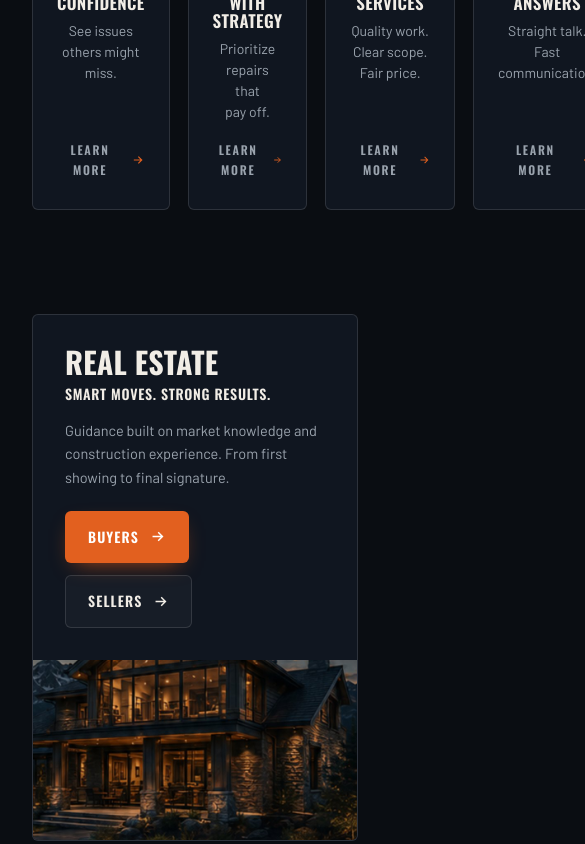
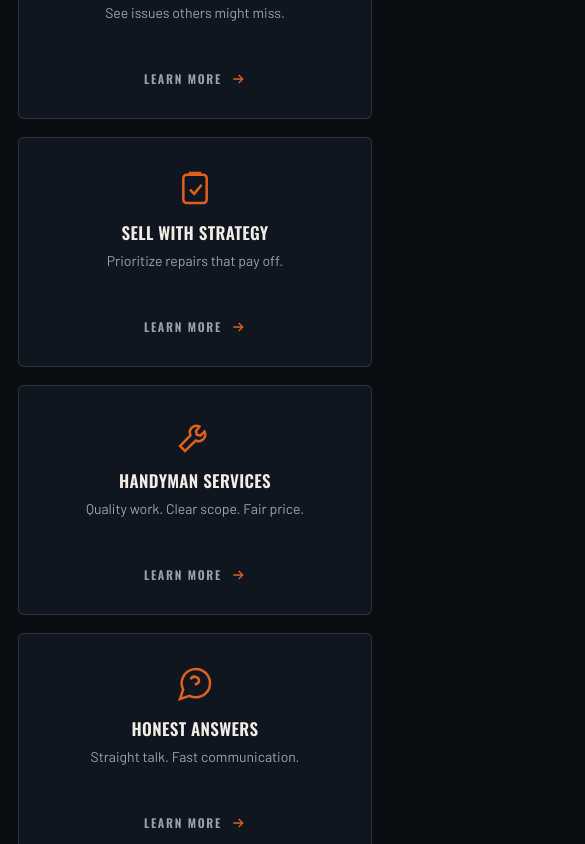
Before and after one commit to bchardy47-art/hre-utah, a Next.js app: page / in a window 390 px wide. Shown: the part 960-1804 px from the top of the page, 585 px wide, since content can reach past the window. Built offline with nearby package versions, Linux system fonts and the light colour scheme.

Commit message:
Fix mobile horizontal overflow

```diff
--- a/src/app/globals.css
+++ b/src/app/globals.css
@@ -42,9 +42,16 @@
   --shadow: 0 18px 40px -18px rgba(0,0,0,.7);
 }
 
-*{ box-sizing:border-box; }
-html{ scroll-behavior:smooth; }
+*,*::before,*::after{ box-sizing:border-box; }
+html{
+  scroll-behavior:smooth;
+  max-width:100%;
+  overflow-x:hidden;
+}
 body{
+  max-width:100%;
+  overflow-x:hidden;
+  position:relative;
   margin:0;
   background:var(--bg);
   color:var(--text);
@@ -54,7 +61,7 @@ body{
   -webkit-font-smoothing:antialiased;
   text-rendering:optimizeLegibility;
 }
-img{ display:block; max-width:100%; }
+img,svg,video,canvas{ display:block; max-width:100%; }
 a{ color:inherit; text-decoration:none; }
 /* default styling for classless (editor-added) prose links — never touches nav/footer/buttons */
 a:not([class]){ color:var(--orange); text-decoration:none; }
@@ -104,7 +111,7 @@ p:last-child{ margin-bottom:0; }
 .tick.center::after{ left:50%; transform:translateX(-50%); }
 
 /* ---------- Layout helpers ---------- */
-.container{ width:100%; max-width:var(--container); margin:0 auto; padding:0 32px; }
+.container{ width:100%; max-width:var(--container); margin:0 auto; padding:0 32px; overflow-x:hidden; }
 .section{ padding:64px 0; }
 .section.tight{ padding:48px 0; }
 .section.alt{ background:var(--bg-2); }
@@ -292,6 +299,7 @@ p:last-child{ margin-bottom:0; }
 /* ---------- Top nav (transparent overlay → solid on scroll) ---------- */
 .nav{
   position:fixed; top:0; left:0; right:0; z-index:60;
+  max-width:100%; overflow-x:hidden;
   background:transparent;
   border-bottom:1px solid transparent;
   transition:background .28s ease, border-color .28s ease, backdrop-filter .28s ease;
@@ -326,12 +334,13 @@ p:last-child{ margin-bottom:0; }
 .nav-burger svg{ width:22px; height:22px; }
 .mobile-menu{ display:none; }
 @media(max-width:980px){
-  .nav-inner{ grid-template-columns:1fr auto auto; column-gap:14px; }
+  .nav-inner{ grid-template-columns:minmax(0,1fr) auto auto; column-gap:14px; max-width:100%; }
   .nav-links{ display:none; }
   .nav-cta{ justify-self:auto; }
   .nav-burger{ display:inline-flex; }
   .mobile-menu{ display:flex; flex-direction:column;
     position:fixed; top:82px; left:0; right:0; z-index:59;
+    max-width:100%; overflow-x:hidden;
     background:rgba(9,10,12,.97); backdrop-filter:blur(14px) saturate(120%);
     border-bottom:1px solid var(--border); box-shadow:0 24px 40px -24px rgba(0,0,0,.85);
     padding:8px 0 18px;
@@ -348,7 +357,9 @@ p:last-child{ margin-bottom:0; }
   .mobile-menu .btn{ margin:16px 32px 4px; justify-content:center; }
 }
 @media(max-width:560px){
+  .container{ padding:0 18px; }
   .nav-cta{ display:none; }
+  .logo-badge{ max-width:100%; }
 }
 @media(max-width:980px){
   .nav-links{ display:none; }
@@ -588,8 +599,10 @@
 .learn:hover svg{ transform:translateX(4px); }
 
 /* ---- feature card grid (icon + title + desc + learn) ---- */
-.feat-grid{ display:grid; gap:18px; }
-.feat{ display:flex; flex-direction:column; text-align:center; padding:30px 24px; min-height:230px; }
+.feat-grid{ display:grid; gap:18px; width:100%; max-width:100%; }
+.feat{ display:flex; flex-direction:column; min-width:0; text-align:center; padding:30px 24px; min-height:230px; }
+@media(max-width:980px){ .feat-grid{ grid-template-columns:repeat(2, minmax(0,1fr)) !important; } }
+@media(max-width:560px){ .feat-grid{ grid-template-columns:1fr !important; } }
 .feat .feat-ico{ color:var(--orange); display:flex; justify-content:center; margin-bottom:16px; }
 .feat .feat-ico svg{ width:40px; height:40px; stroke:currentColor; stroke-width:1.5; fill:none; }
 .feat h3{ font-family:var(--head); font-weight:600; text-transform:uppercase; letter-spacing:.02em; font-size:17px; margin-bottom:8px; }
@@ -597,8 +610,8 @@
 .feat .learn{ justify-content:center; }
 
 /* ---- duo split (Real Estate / OR / Handyman) ---- */
-.duo{ position:relative; display:grid; grid-template-columns:1fr 1fr; gap:22px; }
-.duo-card{ display:grid; grid-template-columns:1.05fr .95fr; overflow:hidden; padding:0; min-height:300px; }
+.duo{ position:relative; display:grid; grid-template-columns:1fr 1fr; gap:22px; width:100%; max-width:100%; }
+.duo-card{ display:grid; grid-template-columns:1.05fr .95fr; min-width:0; overflow:hidden; padding:0; min-height:300px; }
 .duo-body{ padding:32px; display:flex; flex-direction:column; justify-content:center; }
 .duo-body h3{ font-size:30px; line-height:1; margin-bottom:6px; }
 .duo-body .duo-tag{ font-family:var(--head); font-weight:600; text-transform:uppercase; letter-spacing:.05em; color:var(--text); font-size:14px; margin-bottom:14px; }
@@ -612,8 +625,8 @@
 @media(max-width:560px){ .duo-card{ grid-template-columns:1fr; } .duo .shot{ min-height:180px; } }
 
 /* ---- divided column row (advantage / look-for / why-choose / expect) ---- */
-.colrow{ display:grid; }
-.colrow > .col{ padding:6px 24px; text-align:center; }
+.colrow{ display:grid; width:100%; max-width:100%; }
+.colrow > .col{ min-width:0; padding:6px 24px; text-align:center; }
 .colrow > .col + .col{ border-left:1px solid var(--border); }
 .col .col-ico{ color:var(--orange); display:flex; justify-content:center; margin-bottom:14px; }
 .col .col-ico svg{ width:38px; height:38px; stroke:currentColor; stroke-width:1.5; fill:none; }
@@ -625,17 +638,18 @@
 .col p{ color:var(--muted); font-size:13.5px; line-height:1.5; }
 @media(max-width:880px){ .colrow{ grid-template-columns:1fr 1fr !important; gap:26px 0; }
   .colrow > .col + .col{ border-left:0; } .colrow > .col:nth-child(even){ border-left:1px solid var(--border); } }
+@media(max-width:560px){ .colrow{ grid-template-columns:1fr !important; } .colrow > .col:nth-child(even){ border-left:0; } }
 
 /* ---- reviews 3-up ---- */
-.review-grid{ display:grid; grid-template-columns:repeat(3,1fr); gap:18px; }
-.review-card{ background:var(--panel); border:1px solid var(--border-strong); border-radius:var(--radius); padding:24px 26px; }
+.review-grid{ display:grid; grid-template-columns:repeat(3,1fr); gap:18px; width:100%; max-width:100%; }
+.review-card{ min-width:0; background:var(--panel); border:1px solid var(--border-strong); border-radius:var(--radius); padding:24px 26px; }
 .review-card .stars{ color:var(--orange); letter-spacing:2px; font-size:15px; margin-bottom:12px; }
 .review-card p{ color:var(--text); font-size:15px; line-height:1.55; font-style:italic; margin-bottom:14px; }
 .review-card cite{ color:var(--muted); font-style:normal; font-size:13px; font-family:var(--head); letter-spacing:.05em; }
 @media(max-width:880px){ .review-grid{ grid-template-columns:1fr; } }
 
 /* ---- county pills ---- */
-.pill-row{ display:flex; flex-wrap:wrap; gap:14px; justify-content:center; }
+.pill-row{ display:flex; flex-wrap:wrap; gap:14px; justify-content:center; width:100%; max-width:100%; }
 .pill{ font-family:var(--head); font-weight:500; text-transform:uppercase; letter-spacing:.1em; font-size:12.5px; color:var(--text);
   padding:12px 22px; border:1px solid var(--border-strong); border-radius:5px; background:var(--panel); transition:.15s; }
 .pill:hover{ border-color:var(--orange); color:#fff; }
@@ -676,8 +690,8 @@
 @media(max-width:880px){ .proc{ grid-template-columns:1fr 1fr !important; gap:30px 0; } .proc::before{ display:none; } }
 
 /* ---- process cards with arrows (Handyman) ---- */
-.procards{ display:grid; grid-template-columns:repeat(4,1fr); gap:0; align-items:stretch; }
-.procard{ position:relative; background:var(--panel); border:1px solid var(--border-strong); border-radius:var(--radius); padding:26px 22px; margin-right:26px; }
+.procards{ display:grid; grid-template-columns:repeat(4,1fr); gap:0; align-items:stretch; width:100%; max-width:100%; }
+.procard{ position:relative; min-width:0; background:var(--panel); border:1px solid var(--border-strong); border-radius:var(--radius); padding:26px 22px; margin-right:26px; }
 .procards > .procard:last-child{ margin-right:0; }
 .procard .procard-head{ display:flex; align-items:center; gap:14px; margin-bottom:12px; }
 .procard .proc-num{ margin:0; width:40px; height:40px; font-size:16px; }
@@ -689,8 +703,8 @@
 @media(max-width:880px){ .procards{ grid-template-columns:1fr; gap:16px; } .procard{ margin-right:0; } .procard .proc-arrow{ display:none; } }
 
 /* ---- standards cards (icon-left, 5-up) ---- */
-.std-grid{ display:grid; grid-template-columns:repeat(5,1fr); gap:16px; }
-.std{ background:var(--panel); border:1px solid var(--border-strong); border-radius:var(--radius); padding:22px 20px; }
+.std-grid{ display:grid; grid-template-columns:repeat(5,1fr); gap:16px; width:100%; max-width:100%; }
+.std{ min-width:0; background:var(--panel); border:1px solid var(--border-strong); border-radius:var(--radius); padding:22px 20px; }
 .std .std-ico{ color:var(--orange); margin-bottom:14px; }
 .std .std-ico svg{ width:30px; height:30px; stroke:currentColor; stroke-width:1.5; fill:none; }
 .std h4{ font-family:var(--head); font-weight:600; text-transform:uppercase; letter-spacing:.03em; font-size:14px; line-height:1.15; margin-bottom:8px; }
@@ -698,8 +712,8 @@
 @media(max-width:980px){ .std-grid{ grid-template-columns:1fr 1fr; } }
 
 /* ---- project image cards ---- */
-.proj-grid{ display:grid; grid-template-columns:repeat(4,1fr); gap:18px; }
-.proj{ position:relative; overflow:hidden; border:1px solid var(--border-strong); border-radius:var(--radius); min-height:210px; display:flex; flex-direction:column; justify-content:flex-end; }
+.proj-grid{ display:grid; grid-template-columns:repeat(4,1fr); gap:18px; width:100%; max-width:100%; }
+.proj{ position:relative; min-width:0; overflow:hidden; border:1px solid var(--border-strong); border-radius:var(--radius); min-height:210px; display:flex; flex-direction:column; justify-content:flex-end; }
 .proj .shot{ position:absolute; inset:0; z-index:0; }
 .proj::after{ content:""; position:absolute; inset:0; z-index:1; pointer-events:none;
   background:linear-gradient(0deg, rgba(8,10,14,.96) 18%, rgba(8,10,14,.5) 55%, rgba(8,10,14,.35) 100%); }
@@ -711,9 +725,9 @@
 @media(max-width:980px){ .proj-grid{ grid-template-columns:1fr 1fr; } }
 
 /* ---- checklist panel (What Brian Handles) ---- */
-.handles{ position:relative; padding:34px 40px; overflow:hidden; }
+.handles{ position:relative; width:100%; max-width:100%; padding:34px 40px; overflow:hidden; }
 .handles h4{ color:var(--orange); text-align:center; font-size:18px; letter-spacing:.06em; margin-bottom:24px; }
-.handles-cols{ display:grid; grid-template-columns:repeat(4,1fr); gap:14px 30px; position:relative; z-index:1; }
+.handles-cols{ display:grid; grid-template-columns:repeat(4,1fr); gap:14px 30px; width:100%; max-width:100%; position:relative; z-index:1; }
 .handles li{ display:flex; gap:11px; align-items:flex-start; color:var(--muted); font-size:14px; padding:5px 0; }
 .handles ul{ list-style:none; margin:0; padding:0; }
 .handles li svg{ width:16px; height:16px; flex:0 0 auto; margin-top:3px; stroke:var(--orange); stroke-width:2.4; fill:none; }
@@ -723,8 +737,8 @@
 @media(max-width:560px){ .handles-cols{ grid-template-columns:1fr; } }
 
 /* ---- contact method cards ---- */
-.contact3{ display:grid; grid-template-columns:repeat(3,1fr); gap:18px; }
-.cmethod{ background:var(--panel); border:1px solid var(--border-strong); border-radius:var(--radius); padding:32px 26px; text-align:center; transition:.15s; }
+.contact3{ display:grid; grid-template-columns:repeat(3,1fr); gap:18px; width:100%; max-width:100%; }
+.cmethod{ min-width:0; background:var(--panel); border:1px solid var(--border-strong); border-radius:var(--radius); padding:32px 26px; text-align:center; transition:.15s; }
 .cmethod:hover{ border-color:var(--orange); }
 .cmethod .cm-ico{ width:60px; height:60px; border-radius:50%; border:1.5px solid rgba(226,96,31,.4); background:var(--orange-tint);
   color:var(--orange); display:grid; place-items:center; margin:0 auto 16px; }
@@ -737,15 +751,15 @@
 @media(max-width:880px){ .contact3{ grid-template-columns:1fr; } }
 
 /* ---- contact form + business details ---- */
-.contact-split{ display:grid; grid-template-columns:1.5fr 1fr; gap:20px; align-items:stretch; }
-.form-card{ padding:32px; }
+.contact-split{ display:grid; grid-template-columns:1.5fr 1fr; gap:20px; width:100%; max-width:100%; align-items:stretch; }
+.form-card{ min-width:0; padding:32px; }
 .form-card h3{ font-size:22px; margin-bottom:6px; }
 .form-card .form-sub{ color:var(--muted); font-size:14px; margin-bottom:22px; }
 .form-row{ display:grid; grid-template-columns:1fr 1fr; gap:14px; margin-bottom:14px; }
 .form-field label{ display:block; font-family:var(--head); font-weight:500; text-transform:uppercase; letter-spacing:.06em; font-size:11px; color:var(--muted); margin-bottom:7px; }
 .form-note{ display:flex; gap:10px; align-items:center; color:var(--muted-2); font-size:12.5px; }
 .form-note svg{ width:16px; height:16px; flex:0 0 auto; color:var(--muted); }
-.biz-card{ padding:32px; }
+.biz-card{ min-width:0; padding:32px; }
 .biz-card h3{ font-size:20px; margin-bottom:20px; }
 .biz-line{ display:flex; gap:13px; align-items:flex-start; margin-bottom:16px; }
 .biz-line .biz-ico{ color:var(--orange); flex:0 0 auto; margin-top:2px; }
@@ -760,14 +774,14 @@
 @media(max-width:880px){ .contact-split{ grid-template-columns:1fr; } .form-row{ grid-template-columns:1fr; } }
 
 /* ---- principles + credentials ---- */
-.princred{ display:grid; grid-template-columns:1fr 1.15fr; gap:0; padding:0; }
-.princred > div{ padding:32px 34px; }
+.princred{ display:grid; grid-template-columns:1fr 1.15fr; gap:0; width:100%; max-width:100%; padding:0; }
+.princred > div{ min-width:0; padding:32px 34px; }
 .princred > div + div{ border-left:1px solid var(--border); }
 .princred h4{ color:var(--orange); font-size:15px; letter-spacing:.06em; margin-bottom:18px; }
 .princ-list{ list-style:none; margin:0; padding:0; display:flex; flex-direction:column; gap:12px; }
 .princ-list li{ display:flex; gap:12px; align-items:flex-start; color:var(--muted); font-size:14.5px; }
 .princ-list li svg{ width:19px; height:19px; flex:0 0 auto; margin-top:1px; stroke:var(--orange); stroke-width:1.8; fill:none; }
-.cred-grid{ display:grid; grid-template-columns:1fr 1fr; gap:18px 24px; }
+.cred-grid{ display:grid; grid-template-columns:1fr 1fr; gap:18px 24px; width:100%; max-width:100%; }
 .cred{ display:flex; gap:12px; align-items:flex-start; }
 .cred .cred-ico{ color:var(--orange); flex:0 0 auto; }
 .cred .cred-ico svg{ width:24px; height:24px; stroke:currentColor; stroke-width:1.5; fill:none; }
@@ -775,8 +789,8 @@
 @media(max-width:880px){ .princred{ grid-template-columns:1fr; } .princred > div + div{ border-left:0; border-top:1px solid var(--border); } .cred-grid{ grid-template-columns:1fr; } }
 
 /* ---- story card (About) ---- */
-.story-card{ display:grid; grid-template-columns:1.15fr .7fr .8fr; padding:0; overflow:hidden; min-height:340px; }
-.story-text{ padding:34px; }
+.story-card{ display:grid; grid-template-columns:1.15fr .7fr .8fr; width:100%; max-width:100%; padding:0; overflow:hidden; min-height:340px; }
+.story-text{ min-width:0; padding:34px; }
 .story-text .eyebrow{ margin-bottom:12px; }
 .story-text h3{ font-size:30px; line-height:1; margin-bottom:18px; }
 .story-text p{ color:var(--muted); font-size:14.5px; margin-bottom:14px; }
@@ -787,7 +801,7 @@
 @media(max-width:980px){ .story-card{ grid-template-columns:1fr; } .story-brand{ border-left:0; border-top:1px solid var(--border); } .story-card .shot{ min-height:240px; } }
 
 /* trio (About cards) reuses feat grid */
-.trio{ display:grid; grid-template-columns:repeat(3,1fr); gap:18px; }
+.trio{ display:grid; grid-template-columns:repeat(3,1fr); gap:18px; width:100%; max-width:100%; }
 @media(max-width:880px){ .trio{ grid-template-columns:1fr; } }
 
 
--- a/src/app/links/links.module.css
+++ b/src/app/links/links.module.css
@@ -1,13 +1,19 @@
 .page {
+  width: 100%;
+  max-width: 100vw;
   min-height: 100vh;
-  overflow: hidden;
+  overflow-x: hidden;
+  overflow-y: hidden;
   background: #000;
   color: #fff;
 }
 
 .hero {
   position: relative;
+  width: 100%;
+  max-width: 100vw;
   min-height: 100vh;
+  overflow-x: hidden;
   padding: 10.5rem 1.25rem 3rem;
   background-image:
     linear-gradient(180deg, rgba(0, 0, 0, 0.72), rgba(0, 0, 0, 0.9)),
@@ -34,8 +40,8 @@
   margin: 0 auto;
   display: flex;
   min-height: calc(100vh - 4rem);
-  width: 100%;
-  max-width: 80rem;
+  width: min(100%, 62rem);
+  max-width: 100%;
   flex-direction: column;
   align-items: center;
   justify-content: center;
@@ -113,14 +119,16 @@
 
 .grid {
   display: grid;
-  width: 100%;
-  max-width: 64rem;
+  width: min(100%, 54rem);
+  max-width: 100%;
   grid-template-columns: repeat(2, minmax(0, 1fr));
   gap: 1rem;
 }
 
 .cardLink {
   display: block;
+  width: 100%;
+  max-width: 100%;
   border-radius: 9999px;
   text-decoration: none;
   color: inherit;
@@ -134,6 +142,8 @@
 .circleCard {
   position: relative;
   display: flex;
+  width: 100%;
+  max-width: 100%;
   aspect-ratio: 1 / 1;
   flex-direction: column;
   align-items: center;
@@ -202,8 +212,8 @@
 .ctaRow {
   margin-top: 2rem;
   display: grid;
-  width: 100%;
-  max-width: 64rem;
+  width: min(100%, 54rem);
+  max-width: 100%;
   grid-template-columns: 1fr;
   gap: 1rem;
 }
@@ -261,11 +271,42 @@
 @media (max-width: 760px) {
   .hero {
     padding-top: 8.5rem;
+    padding-left: 0.85rem;
+    padding-right: 0.85rem;
+  }
+
+  .grid {
+    width: 100%;
+    grid-template-columns: repeat(2, minmax(0, 1fr));
+    gap: 0.75rem;
+  }
+
+  .cardLink {
+    max-width: 10.75rem;
+    margin: 0 auto;
+  }
+
+  .cardTitle,
+  .headingTop,
+  .headingBottom,
+  .intro {
+    max-width: 100%;
+    overflow-wrap: break-word;
   }
 
   .logo {
     width: 4.75rem;
     height: 4.75rem;
+  }
+}
+
+@media (max-width: 420px) {
+  .grid {
+    gap: 0.65rem;
+  }
+
+  .cardLink {
+    max-width: 9.8rem;
   }
 }
 
```
